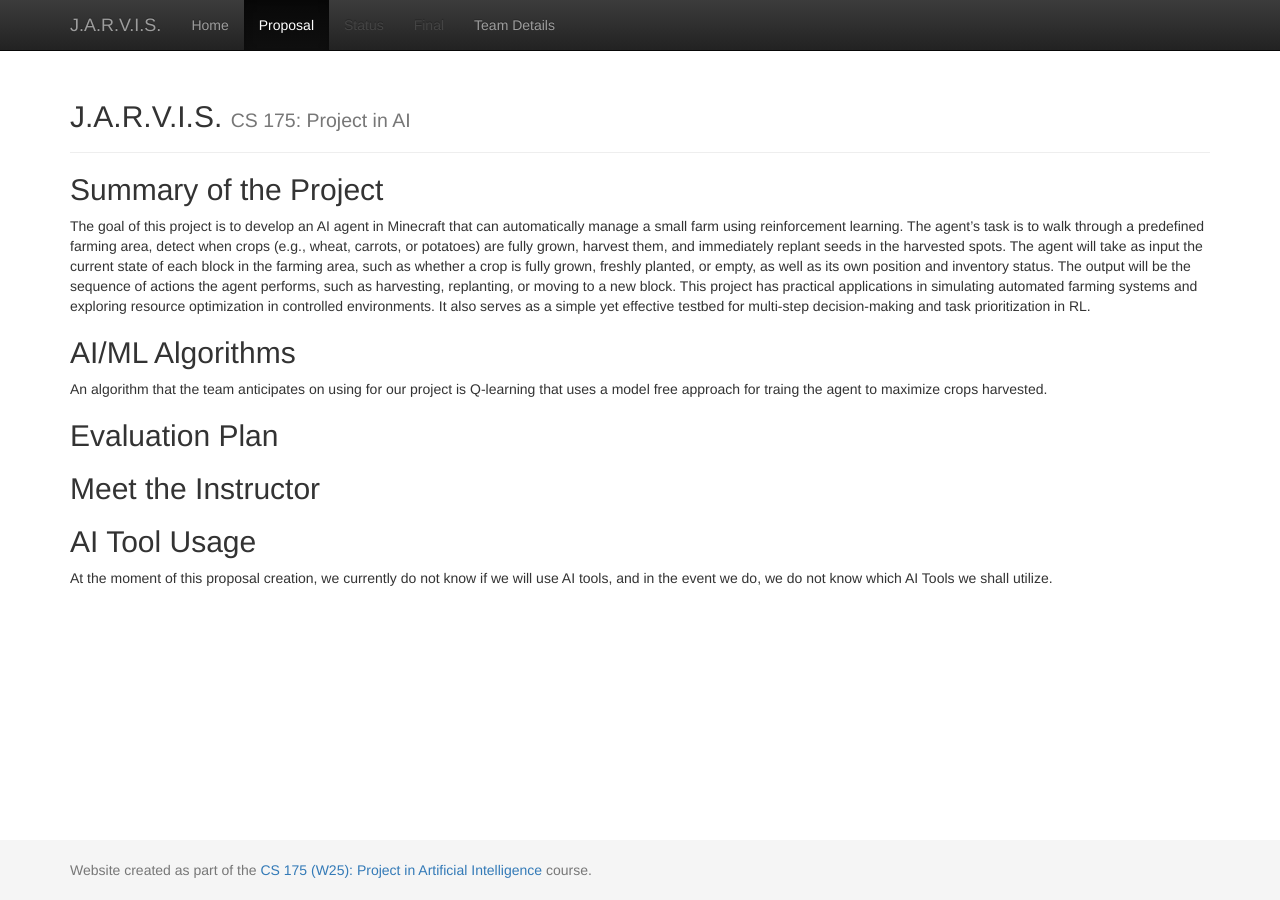
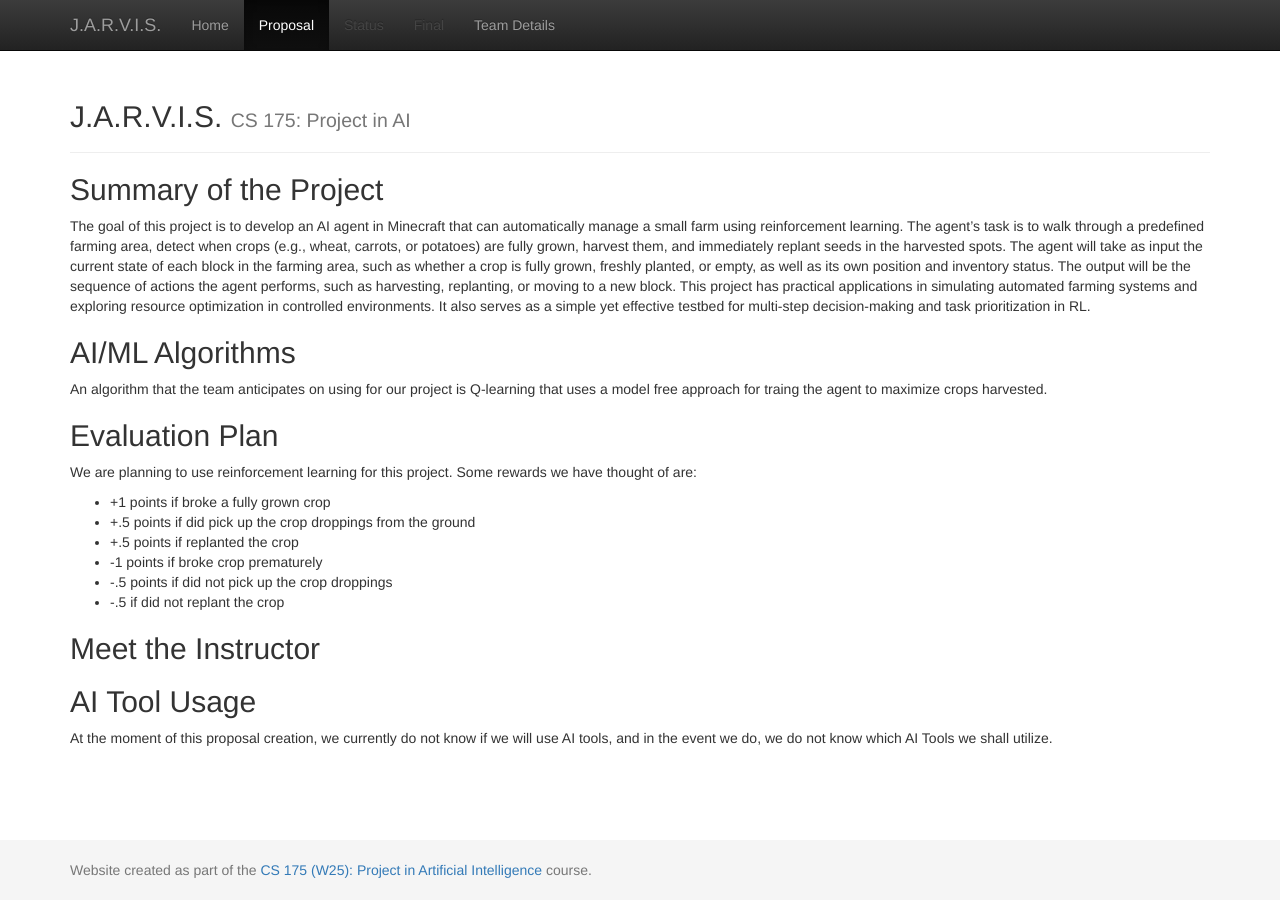
Before and after one commit to avinashduggal/TowerRunners, a Jekyll site: the page built from docs/proposal.md, in a window 1280 px wide. Built offline with Jekyll 4.4.1, drawn with Linux system fonts in a browser that asks for light colours.

Commit message:
Update proposal.md

```diff
--- a/docs/proposal.md
+++ b/docs/proposal.md
@@ -10,7 +10,13 @@ The goal of this project is to develop an AI agent in Minecraft that can automat
 An algorithm that the team anticipates on using for our project is Q-learning that uses a model free approach for traing the agent to maximize crops harvested.
 
 ## Evaluation Plan
-
+We are planning to use reinforcement learning for this project. Some rewards we have thought of are:
+- +1 points if broke a fully grown crop
+- +.5 points if did pick up the crop droppings from the ground
+- +.5 points if replanted the crop
+- -1 points if broke crop prematurely
+- -.5 points if did not pick up the crop droppings
+- -.5 if did not replant the crop
 
 ## Meet the Instructor
 
```
